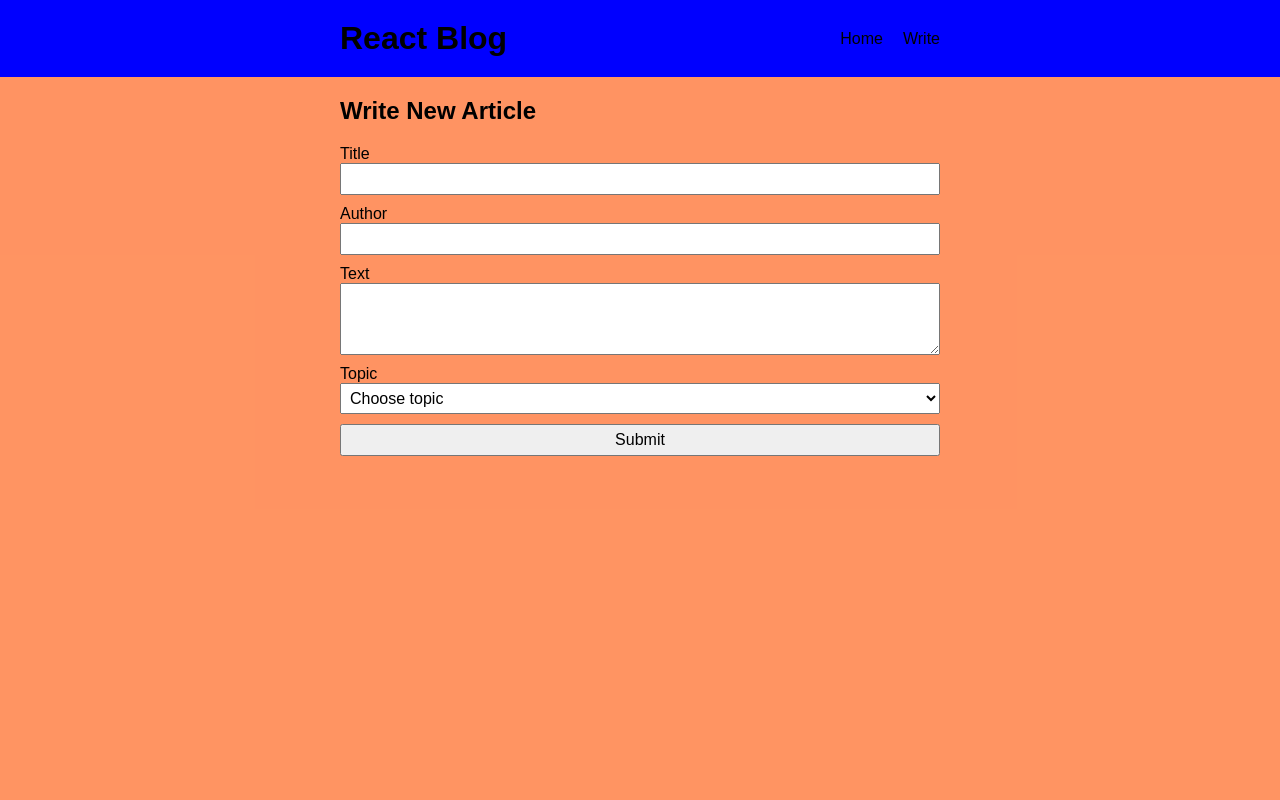
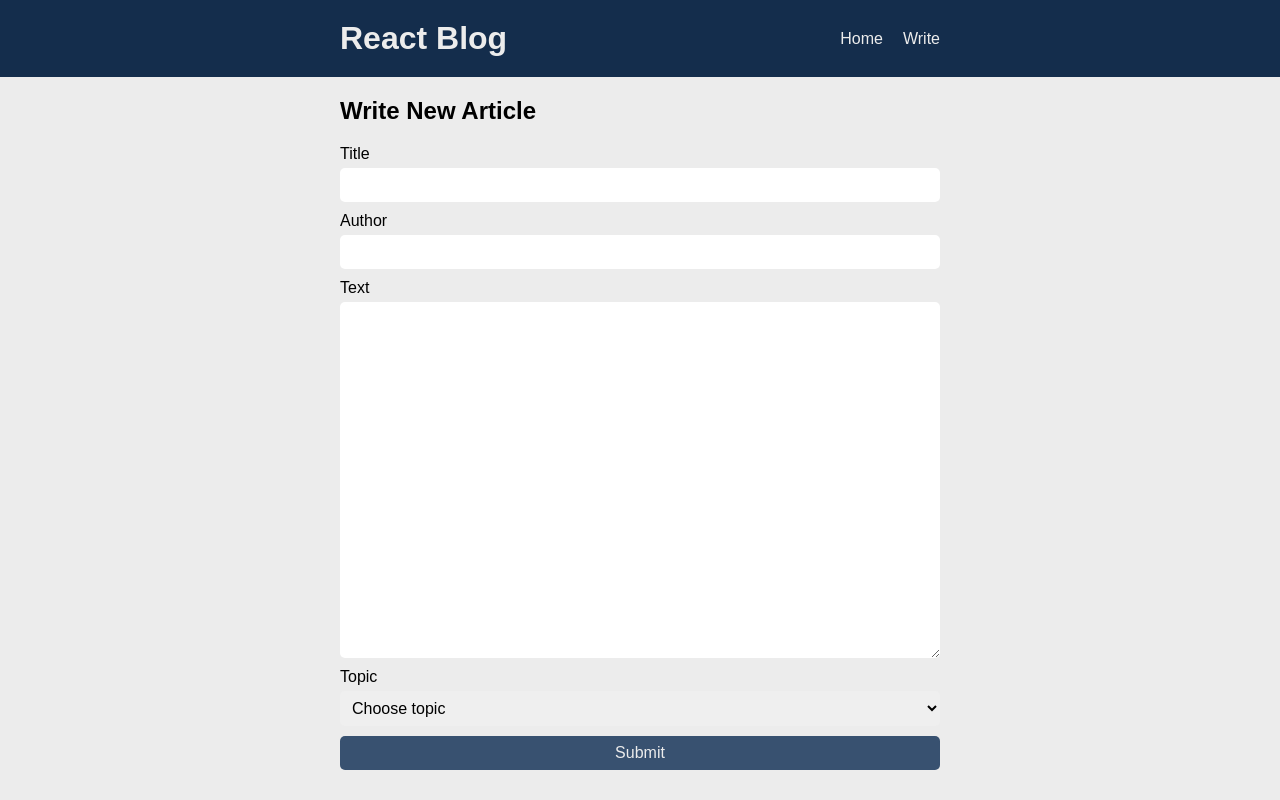
Before and after one commit to davidnb3/react-blog, a React (Create React App) app: page /write in a window 1280 px wide. Built offline with nearby package versions, Linux system fonts and the light colour scheme.

Commit message:
added some styles

```diff
--- a/src/App.css
+++ b/src/App.css
@@ -1,5 +1,5 @@
 .app {
-  background-color: rgba(255, 86, 8, 0.637);
+  background-color: #ececec;
   min-height: 100vh;
   height: 100%;
   font-family: sans-serif;
--- a/src/components/components.css
+++ b/src/components/components.css
@@ -1,6 +1,7 @@
 .navbar {
   width: 100%;
-  background-color: blue;
+  background-color: #142d4c;
+  color: #ececec;
 }
 
 .navbar-container {
@@ -26,14 +27,29 @@ form {
   flex-direction: column;
 }
 
+form label {
+  margin-bottom: 5px;
+}
+
 .form-element {
   font-size: 1em;
   margin-bottom: 10px;
-  padding: 5px;
+  border-radius: 5px;
+  border: none;
+  font-family: sans-serif;
+  padding: 8px;
+}
+
+.btn {
+  background-color: #385170;
+  color: #ececec;
+  border-radius: 5px;
+  border: none;
+  padding: 8px;
 }
 
 textarea {
-  min-height: 60px;
+  min-height: 340px;
 }
 
 a,
@@ -46,9 +62,11 @@ a:active {
 
 .card,
 .post {
-  background-color: rgba(233, 215, 182, 0.767);
+  background-color: #e4dede;
   padding: 20px;
   margin-bottom: 20px;
+  border: 1px solid #142d4c;
+  border-radius: 5px;
 }
 
 .card > * {
@@ -94,3 +112,22 @@ a:active {
 .post-body {
   margin: 10px 0;
 }
+
+.post-topic,
+.card-topic {
+  padding: 2px 5px;
+  margin-bottom: 10px;
+  margin-right: 10px;
+  background-color: #9fd3c7;
+  border-radius: 5px;
+  font-weight: 600;
+}
+
+.post-edit {
+  margin-right: 5px;
+}
+
+.filter-container {
+  display: flex;
+  flex-direction: column;
+}
```
